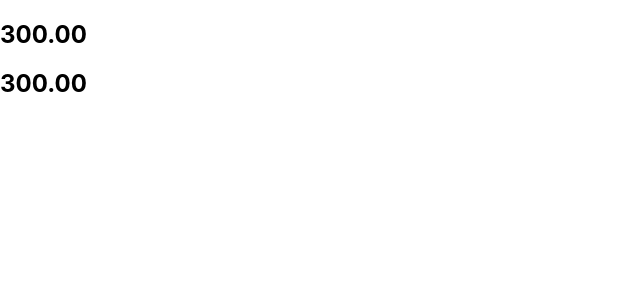
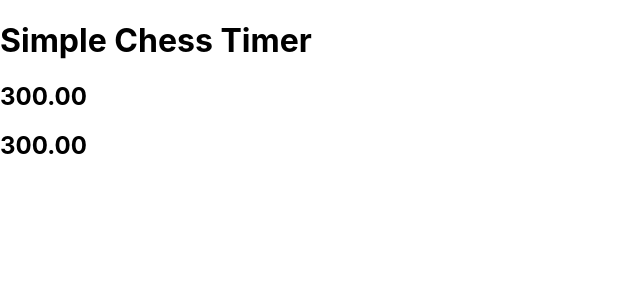
Before and after one commit to the-witch-king/chess-clock, a React (Create React App) app: page / in a window 1280 px wide. Shown: the top 300 px of the page, without its empty margins (0-640 px from the left). Built offline with nearby package versions, Linux system fonts and the light colour scheme.

Commit message:
Add a header

```diff
--- a/src/App.tsx
+++ b/src/App.tsx
@@ -28,6 +28,7 @@ function App() {
 
     return (
         <>
+            <h1>Simple Chess Timer</h1>
             <TimerDisplay
                 timeToDisplay={
                     state.find((t: Timer) => t.id === FIRST_TIMER)
```
